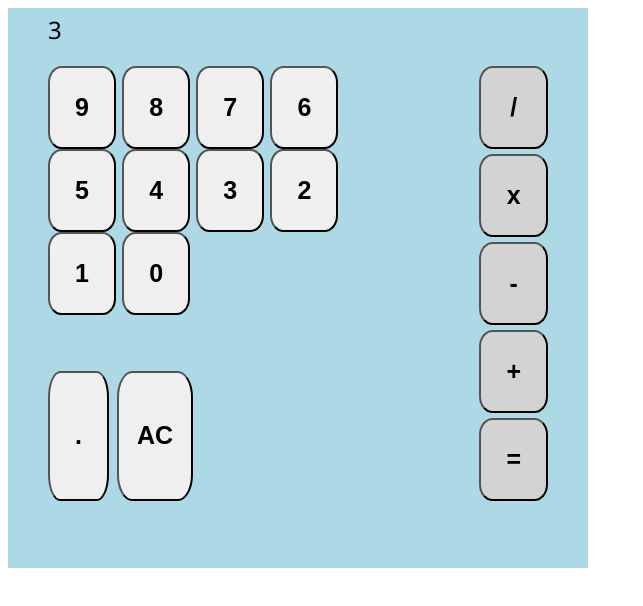
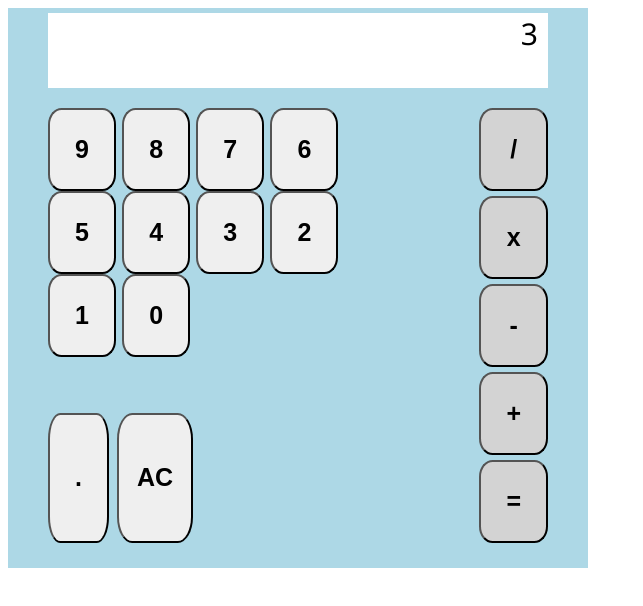
Before and after one commit to svaughn4/calculator, a plain HTML site: page index.html in a window 1280 px wide. Shown: the whole page, without its empty margins (0-643 px from the left). Drawn offline with Linux system fonts and the light colour scheme.

```diff
--- a/style.css
+++ b/style.css
@@ -12,11 +12,13 @@
     padding-bottom: 5px;
 }
 
-.display{
+#display{
     font-size: 30px;
     background-color: white;
     width: auto;
     height: 75px;
+    padding-left: 10px;
+    padding-right: 10px;
     text-align: end;
 }
 
```
